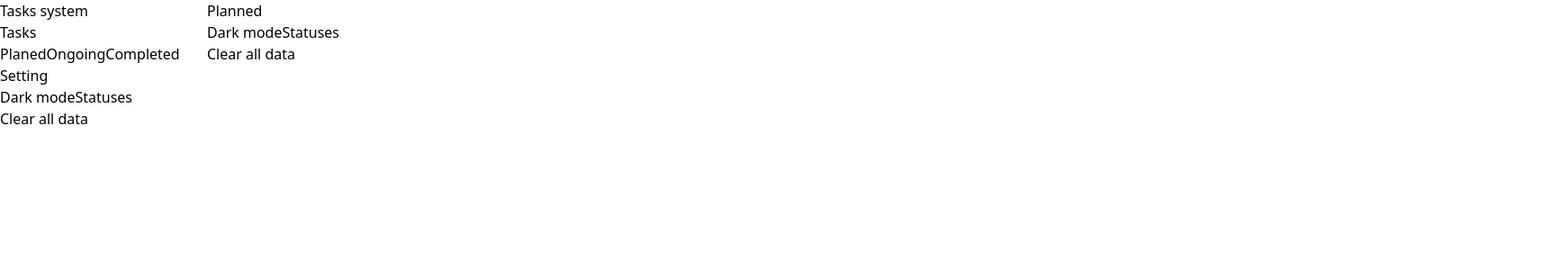
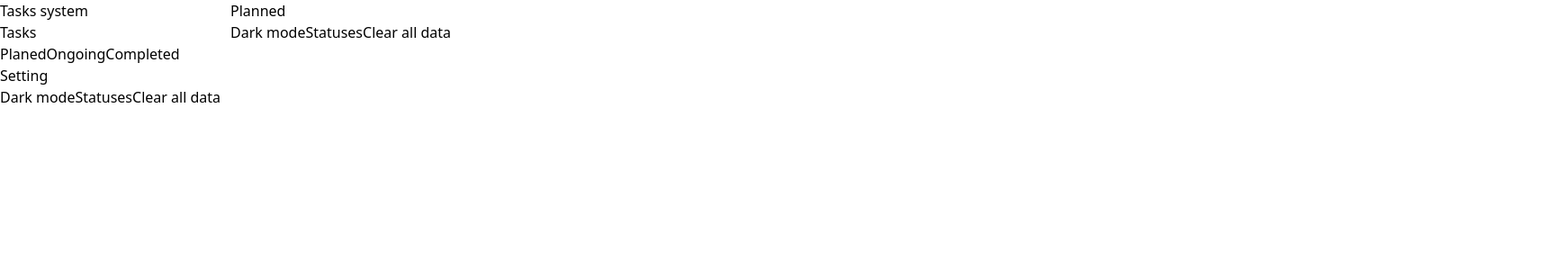
Before and after one commit to pasiastazebra/todolist, a React (Vite) app in the folder tasks-list/: page / in a window 1280 px wide. Shown: the top 300 px of the page at 90% size, 1740 px wide, since content can reach past the window. Built offline with nearby package versions, Linux system fonts and the light colour scheme.

Commit message:
fixed columns

```diff
--- a/tasks-list/src/SidebarMenu.tsx
+++ b/tasks-list/src/SidebarMenu.tsx
@@ -1,7 +1,7 @@
 function SidebarMenu() {
   return (
     <div className="flex flex-1">
-      <aside className="flex-col bg-sky-700 text-gray-200 py-3 px-7  min-w-[230px]">
+      <aside className="flex-col bg-sky-700 text-gray-200 py-3 px-7  min-w-[20vw]">
         <div className="flex flex-col items-left">
           <h1 className="text-2xl font-bold">Tasks system</h1>
         </div>
--- a/tasks-list/src/TasksBar.tsx
+++ b/tasks-list/src/TasksBar.tsx
@@ -1,7 +1,7 @@
 function TasksBar() {
   return (
     <div className="flex flex-1">
-      <aside className="flex-col bg-cyan-700 text-gray-200 py-3 px-7  min-w-[230px]">
+      <aside className="flex-col bg-cyan-700 text-gray-200 py-3 px-7  min-w-[20vw]">
         <div className="flex flex-col items-left">
           <h1 className="text-2xl font-bold">Planned</h1>
         </div>
--- a/tasks-list/src/index.css
+++ b/tasks-list/src/index.css
@@ -4,5 +4,5 @@
 
 .gridContainer {
     display: grid;
-    grid-template-columns: 230px 230px 100%;
+    grid-template-columns: 20% 20% 70%;
 }
--- a/tasks-list/src/main.tsx
+++ b/tasks-list/src/main.tsx
@@ -11,7 +11,6 @@ ReactDOM.createRoot(document.getElementById("root")!).render(
     <div className="gridContainer h-[100vh]">
       <SidebarMenu />
       <TasksBar />
-      <div></div>
     </div>
   </React.StrictMode>
 );
```
